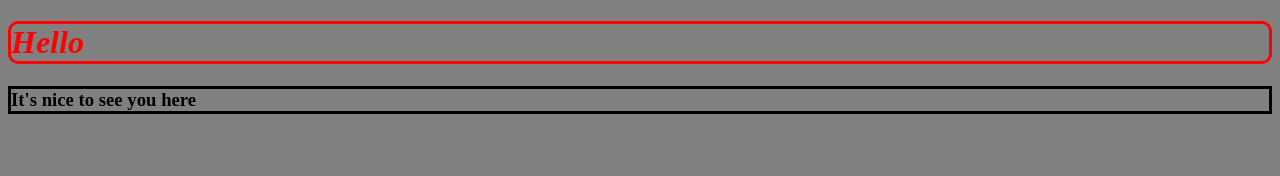
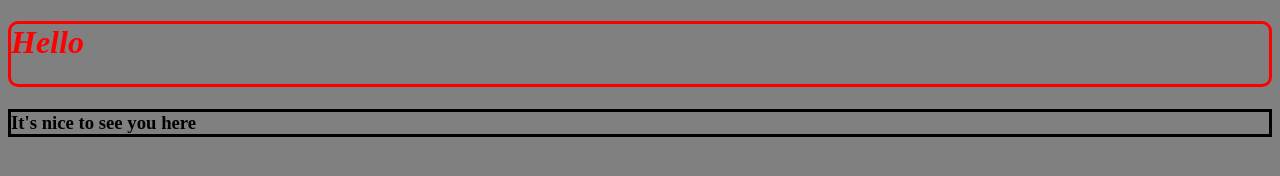
Before and after one commit to s3rv3rhopping/s3rv3rhopping.github.io, a plain HTML site: page index.html in a window 1280 px wide. Drawn offline with Linux system fonts and the light colour scheme.

Commit message:
Update style.css

```diff
--- a/style.css
+++ b/style.css
@@ -13,5 +13,11 @@ h1 {
   font-style: italic;
   font-weight: bold;
 }
-h1.solidwithcurves {border-style: solid; border-radius: 10px;}
-h3.solidh3 {border-style: solid;}
+h1.solidwithcurves {
+  border-style: solid;
+  border-radius: 10px;
+  height: 60px;
+}
+h3.solidh3
+{border-style: solid;
+}
```
